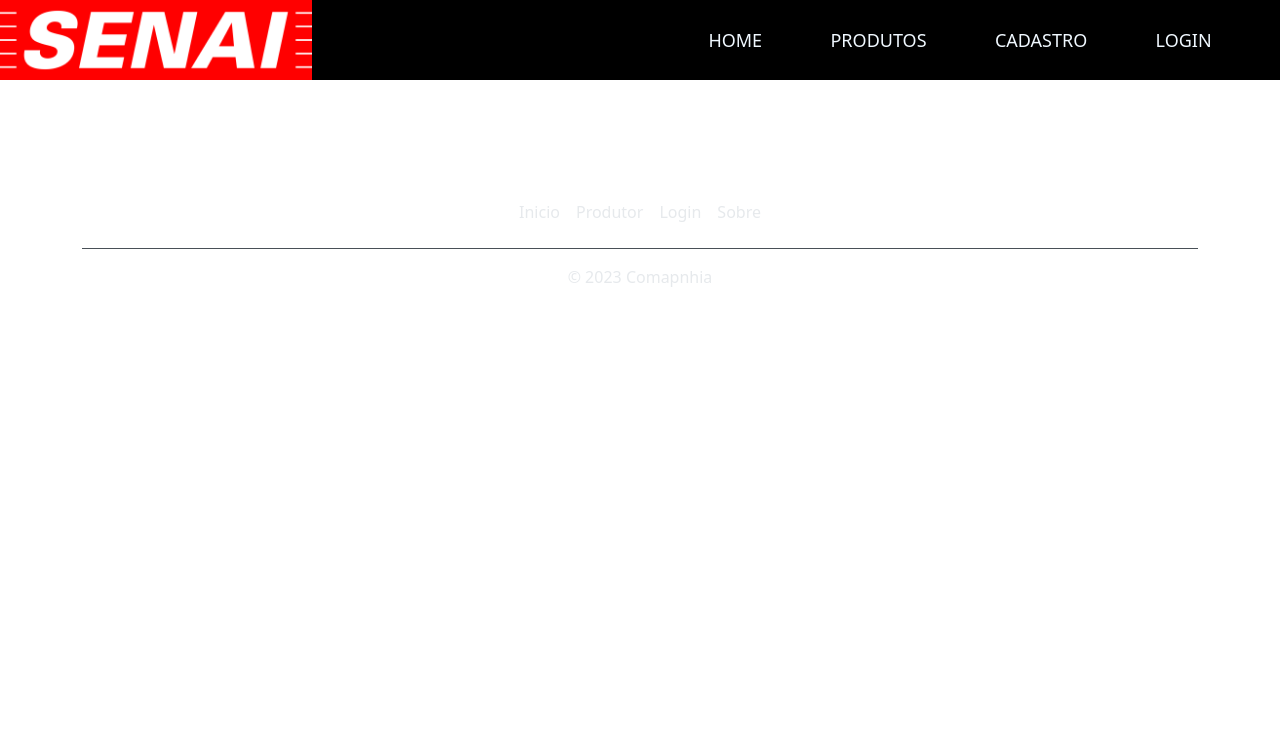
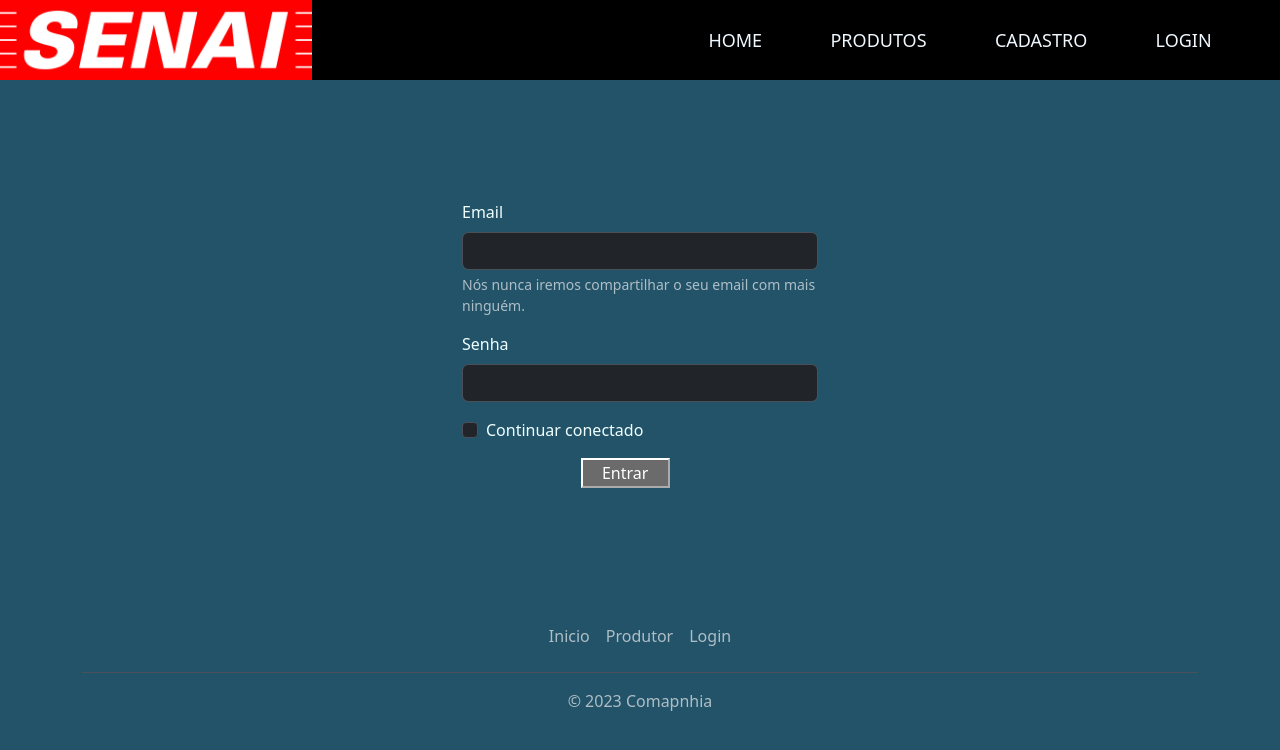
Before and after one commit to OFideliss/PWFE, a PHP site: page /login.html in a window 1280 px wide. Shown: the top 750 px of the page. Run offline with PHP 8.4, Linux system fonts and the light colour scheme.

Commit message:
02/08/23

```diff
--- a/RevisaoWeb/css/style.css
+++ b/RevisaoWeb/css/style.css
@@ -1,5 +1,5 @@
 body {
-    background-color: rgb(196, 126, 35);
+    background-color: rgb(34, 83, 105);
     /*sem distancia entre o header e o top da tela */
     margin: 0;
 
@@ -33,3 +33,26 @@
         text-decoration: none;
         color: aliceblue;
     }
+
+@media screen and (max-width: 720px) {
+    header {
+        width: 100%;
+        height: 10vh;
+        background-color: black;
+        display: flex;
+        justify-content: space-between;
+    }
+
+    header img {
+        height: 10vh;
+    }
+
+    .hamburguer {
+        display: inline;
+    }
+
+    .menu {
+        display: none;
+    }
+
+}
--- /dev/null
+++ b/RevisaoWeb/js/script.js
@@ -0,0 +1,66 @@
+function Enviar() {
+    // Declarar variaveis
+    let nomeCompleto = document.getElementById("Cadastro").nomeCompleto.value;
+    // let telefone = document.getElementById("Cadastro").telefone.value;
+    let email = document.getElementById("Cadastro").email.value;
+    let confirmeEmail = document.getElementById("Cadastro").confirmeEmail.value;
+    let senha = document.getElementById("Cadastro").senha.value;
+    let confirmeSenha = document.getElementById("Cadastro").confirmeSenha.value;
+
+    // logica condições if
+    if (nomeCompleto == "") {
+        alert("Preencha o campo: Nome completo");
+        return false;
+    }
+
+    // if (telefone == "") {
+    //     alert("Preencha o campo: Telefone");
+    //     return false;
+    // }
+
+    if (email == "") {
+        alert("Preencha o campo: Email");
+        return false;
+    }
+    if (confirmeEmail == "") {
+        alert("Confirme o seu email");
+        return false;
+    }
+
+    if (senha == "") {
+        alert("Preencha o campo: Senha");
+        return false;
+    }
+
+    if (confirmeSenha == "") {
+        alert("Confirme a sua senha");
+        return false;
+    }
+
+    if (email != confirmeEmail) {
+        alert("Os emails digitadas não são iguais. Verifique e digite novamente")
+    }
+
+    if (senha != confirmeSenha) {
+        alert("As senhas digitadas não são iguais. Verifique e digite novamente")
+    }
+
+}
+//================================================================================//
+function Entrar() {
+    // declarar variaveis
+    let email = document.getElementById("Acessar").Email1.value;
+    let senha = document.getElementById("Acessar").Senha1.value;
+
+    // logica condições IF
+
+    if (email == "") {
+        alert("Preencha o campo: Email")
+        return false;
+    }
+
+    if (senha == "") {
+        alert("Preencha o campo: Senha")
+        return false;
+    }
+}
--- a/RevisaoWeb/login.html
+++ b/RevisaoWeb/login.html
@@ -8,7 +8,7 @@
     <link rel="stylesheet" href="css/style.css">
     <link href="https://cdn.jsdelivr.net/npm/bootstrap@5.3.0-alpha3/dist/css/bootstrap.min.css" rel="stylesheet"
         integrity="sha384-KK94CHFLLe+nY2dmCWGMq91rCGa5gtU4mk92HdvYe+M/SXH301p5ILy+dN9+nJOZ" crossorigin="anonymous">
-
+    <link rel="stylesheet" href="css/style.css">
 </head>
 
 <body>
@@ -23,7 +23,32 @@
         <img src="img/Menu_Hamburguer.png" alt="" class="hamburguer">
     </header>
     <!--  -->
-
+    <br><br><br><br><br>
+    <section>
+        <div class="container" data-bs-theme="dark">
+            <div class="row">
+                <div class="offset-4 col-4" >
+                    <form style="color: azure;" id="Acessar">
+                        <div class="mb-3">
+                            <label for="exampleInputEmail1" class="form-label">Email</label>
+                            <input type="email" class="form-control" id="Email1"
+                                aria-describedby="emailHelp">
+                            <div id="emailHelp" class="form-text">Nós nunca iremos compartilhar o seu email com mais ninguém.</div>
+                        </div>
+                        <div class="mb-3">
+                            <label for="exampleInputPassword1" class="form-label">Senha</label>
+                            <input type="password" class="form-control" id="Senha1">
+                        </div>
+                        <div class="mb-3 form-check">
+                            <input type="checkbox" class="form-check-input" id="exampleCheck1">
+                            <label class="form-check-label" for="exampleCheck1">Continuar conectado</label>
+                        </div>
+                        <button type="submit" class="btn-primary  mb-3 col-3  offset-4 bg-blue" value="Entrar" onclick="Entrar()">Entrar</button>
+                    </form>
+                </div>
+            </div>
+        </div>
+    </section>
     <!--  -->
     <footer>
         <br><br><br>
@@ -31,11 +56,10 @@
             <footer class="py-3 my-4">
                 <ul class="nav justify-content-center border-bottom pb-3 mb-3 ">
                     <li class="nav-item "><a href="index.html" class="nav-link px-2 text-body-secondary">Inicio</a></li>
-                    <li class="nav-item"><a href="produtor.html"
+                    <li class="nav-item"><a href="produtos.html"
                             class="nav-link px-2 text-body-secondary disabled">Produtor</a>
                     </li>
                     <li class="nav-item"><a href="login.html" class="nav-link px-2 text-body-secondary">Login</a></li>
-                    <li class="nav-item"><a href="sobre.html" class="nav-link px-2 text-body-secondary">Sobre</a></li>
                 </ul>
                 <p class="text-center text-body-secondary">© 2023 Comapnhia</p>
             </footer>
@@ -43,6 +67,7 @@
     </footer>
     <!--  -->
 </body>
+<script src="js/script.js"></script>
 <script src="bootstrap-5.3.0-alpha3-dist/js/bootstrap.bundle.js"></script>
 
 </html>
```
Also changed, not shown: RevisaoWeb/cadastro.html (+7 -5 lines), RevisaoWeb/index.html (+4 -5 lines), RevisaoWeb/produtos.html (+4 -3 lines), RevisaoWeb/img/K20x1.jpg (added), RevisaoWeb/img/Kanchenjunga0x1.jpg (added). Lines whose indentation alone changed are shown as unchanged.
